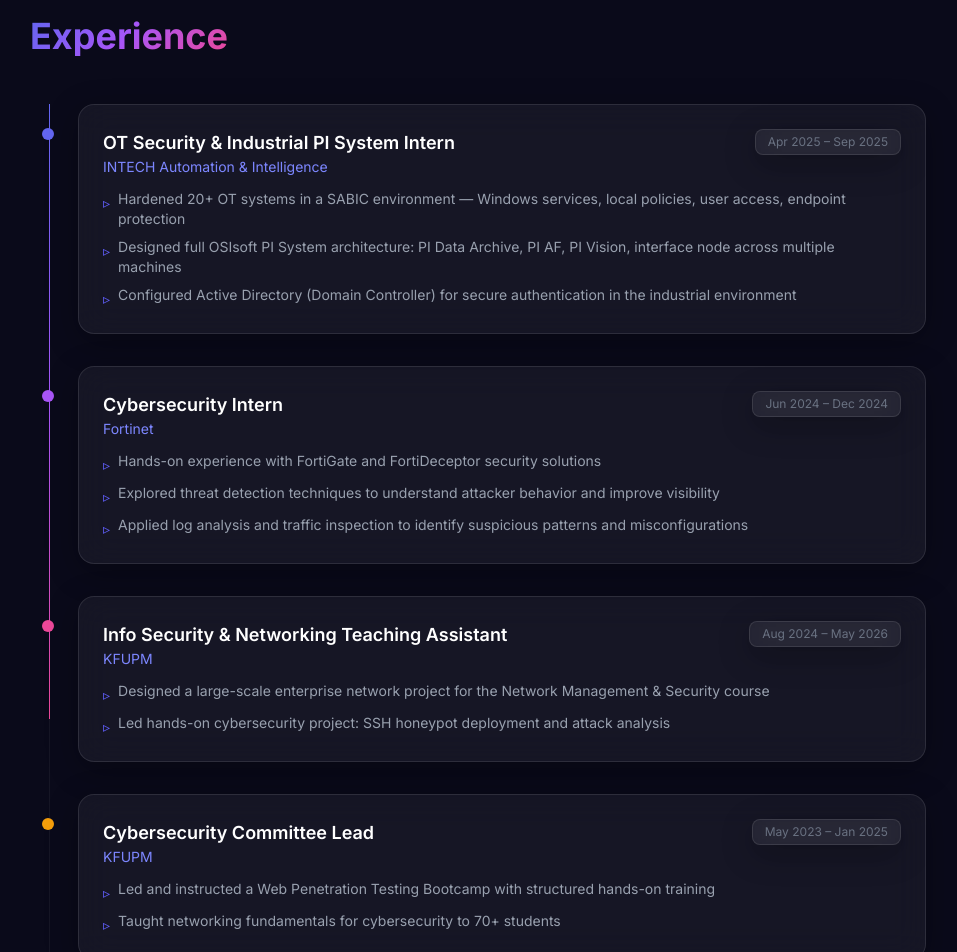
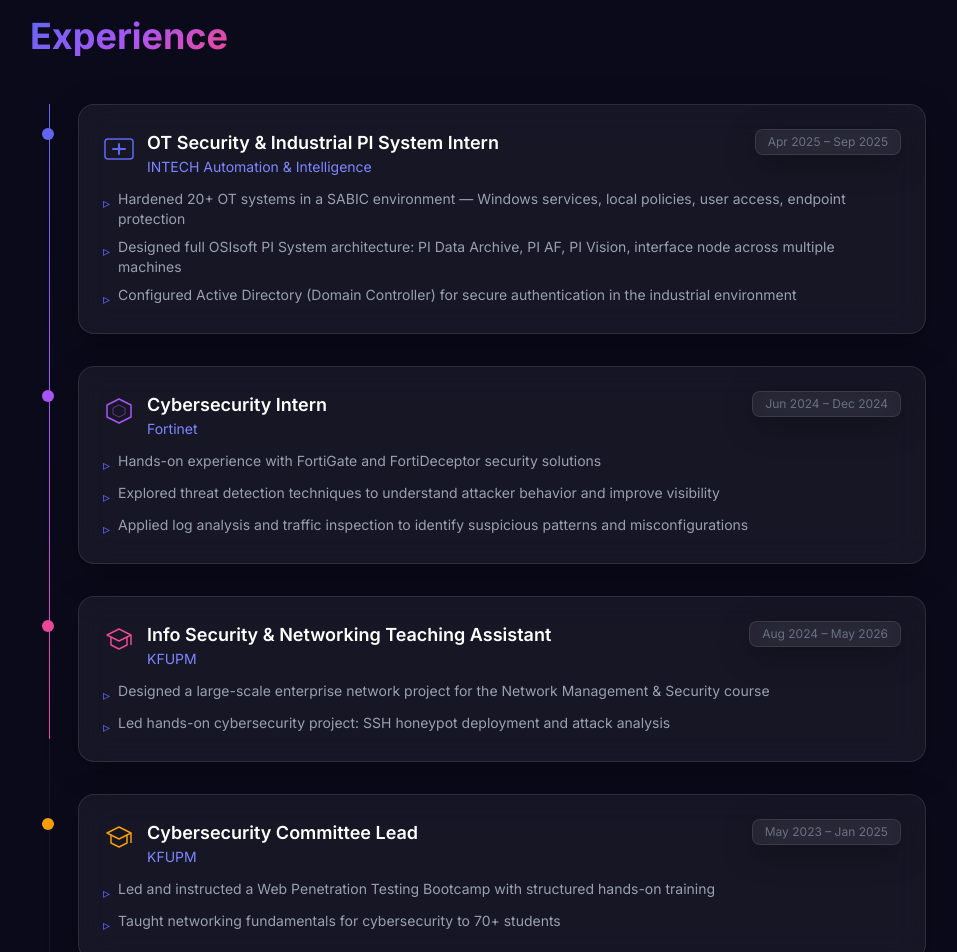
Before and after one commit to osamacs7/portfolio, a Next.js app: page / in a window 1280 px wide. Shown: the part 1820-2772 px from the top of the page, without its empty margins (162-1119 px from the left). Built offline with nearby package versions, Linux system fonts and the light colour scheme.

Commit message:
Fix contact spacing, add company logos to experience, replace OA with full name

```diff
--- a/src/components/Contact.tsx
+++ b/src/components/Contact.tsx
@@ -37,7 +37,7 @@ const links = [
 
 export default function Contact() {
   return (
-    <section id="contact" className="section-padding">
+    <section id="contact" className="py-24 px-6">
       <div className="max-w-4xl mx-auto text-center">
         <motion.div
           initial={{ opacity: 0, y: 20 }}
--- a/src/components/Experience.tsx
+++ b/src/components/Experience.tsx
@@ -9,6 +9,13 @@ const experiences = [
     company: "INTECH Automation & Intelligence",
     period: "Apr 2025 – Sep 2025",
     color: "#6366f1",
+    logo: (
+      <svg viewBox="0 0 32 32" className="w-8 h-8" fill="none">
+        <rect x="2" y="6" width="28" height="20" rx="3" stroke="currentColor" strokeWidth="1.5"/>
+        <path d="M10 16h12M16 11v10" stroke="currentColor" strokeWidth="2" strokeLinecap="round"/>
+        <circle cx="16" cy="16" r="2" fill="currentColor" opacity="0.5"/>
+      </svg>
+    ),
     points: [
       "Hardened 20+ OT systems in a SABIC environment — Windows services, local policies, user access, endpoint protection",
       "Designed full OSIsoft PI System architecture: PI Data Archive, PI AF, PI Vision, interface node across multiple machines",
@@ -20,6 +27,12 @@ const experiences = [
     company: "Fortinet",
     period: "Jun 2024 – Dec 2024",
     color: "#a855f7",
+    logo: (
+      <svg viewBox="0 0 32 32" className="w-8 h-8" fill="none">
+        <path d="M16 4L28 10V22L16 28L4 22V10Z" stroke="currentColor" strokeWidth="1.5" strokeLinejoin="round"/>
+        <path d="M16 10L22 13V19L16 22L10 19V13Z" stroke="currentColor" strokeWidth="1" strokeLinejoin="round" opacity="0.5"/>
+      </svg>
+    ),
     points: [
       "Hands-on experience with FortiGate and FortiDeceptor security solutions",
       "Explored threat detection techniques to understand attacker behavior and improve visibility",
@@ -31,6 +44,13 @@ const experiences = [
     company: "KFUPM",
     period: "Aug 2024 – May 2026",
     color: "#ec4899",
+    logo: (
+      <svg viewBox="0 0 32 32" className="w-8 h-8" fill="none">
+        <path d="M16 4L28 10L16 16L4 10Z" stroke="currentColor" strokeWidth="1.5" strokeLinejoin="round"/>
+        <path d="M8 12v8l8 4l8-4v-8" stroke="currentColor" strokeWidth="1.5" strokeLinejoin="round"/>
+        <line x1="28" y1="10" x2="28" y2="20" stroke="currentColor" strokeWidth="1.5"/>
+      </svg>
+    ),
     points: [
       "Designed a large-scale enterprise network project for the Network Management & Security course",
       "Led hands-on cybersecurity project: SSH honeypot deployment and attack analysis",
@@ -41,6 +61,13 @@ const experiences = [
     company: "KFUPM",
     period: "May 2023 – Jan 2025",
     color: "#f59e0b",
+    logo: (
+      <svg viewBox="0 0 32 32" className="w-8 h-8" fill="none">
+        <path d="M16 4L28 10L16 16L4 10Z" stroke="currentColor" strokeWidth="1.5" strokeLinejoin="round"/>
+        <path d="M8 12v8l8 4l8-4v-8" stroke="currentColor" strokeWidth="1.5" strokeLinejoin="round"/>
+        <line x1="28" y1="10" x2="28" y2="20" stroke="currentColor" strokeWidth="1.5"/>
+      </svg>
+    ),
     points: [
       "Led and instructed a Web Penetration Testing Bootcamp with structured hands-on training",
       "Taught networking fundamentals for cybersecurity to 70+ students",
@@ -51,6 +78,12 @@ const experiences = [
     company: "Oracle",
     period: "Mar 2025 – Jun 2025",
     color: "#14b8a6",
+    logo: (
+      <svg viewBox="0 0 32 32" className="w-8 h-8" fill="none">
+        <ellipse cx="16" cy="16" rx="12" ry="8" stroke="currentColor" strokeWidth="1.5"/>
+        <ellipse cx="16" cy="16" rx="6" ry="4" stroke="currentColor" strokeWidth="1" opacity="0.5"/>
+      </svg>
+    ),
     points: [
       "Promoted cloud computing courses and industry technologies within the university",
       "Supported peer learning — course enrollment, technical questions, platform navigation",
@@ -116,11 +149,16 @@ export default function Experience() {
                 />
                 <div className="glass rounded-2xl p-6 hover:bg-white/[0.07] transition-colors">
                   <div className="flex flex-wrap justify-between items-start gap-2 mb-3">
-                    <div>
-                      <h3 className="text-lg font-semibold text-white">
-                        {exp.role}
-                      </h3>
-                      <p className="text-indigo-400 text-sm">{exp.company}</p>
+                    <div className="flex gap-3">
+                      <span className="mt-1 shrink-0" style={{ color: exp.color }}>
+                        {exp.logo}
+                      </span>
+                      <div>
+                        <h3 className="text-lg font-semibold text-white">
+                          {exp.role}
+                        </h3>
+                        <p className="text-indigo-400 text-sm">{exp.company}</p>
+                      </div>
                     </div>
                     <span className="text-xs text-gray-500 glass rounded-lg px-3 py-1">
                       {exp.period}
--- a/src/components/Navbar.tsx
+++ b/src/components/Navbar.tsx
@@ -48,7 +48,7 @@ export default function Navbar() {
           transition={{ type: "spring", stiffness: 200, damping: 30 }}
         >
           <a href="#" className="text-xl font-bold gradient-text">
-            OA
+            Osama
           </a>
 
           <div className="hidden md:flex items-center gap-8">
--- a/src/components/Preloader.tsx
+++ b/src/components/Preloader.tsx
@@ -25,9 +25,9 @@ export default function Preloader() {
               initial={{ scale: 0 }}
               animate={{ scale: 1 }}
               transition={{ type: "spring", stiffness: 200, delay: 0.1 }}
-              className="text-5xl font-bold gradient-text mb-4"
+              className="text-4xl font-bold gradient-text mb-4"
             >
-              OA
+              Osama Alkarnawi
             </motion.div>
             <div className="w-48 h-1 bg-white/10 rounded-full overflow-hidden mx-auto">
               <motion.div
```
